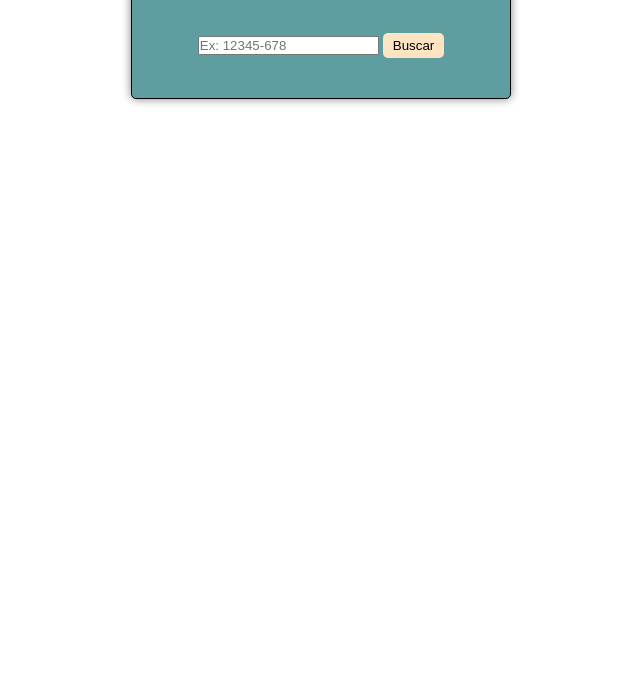
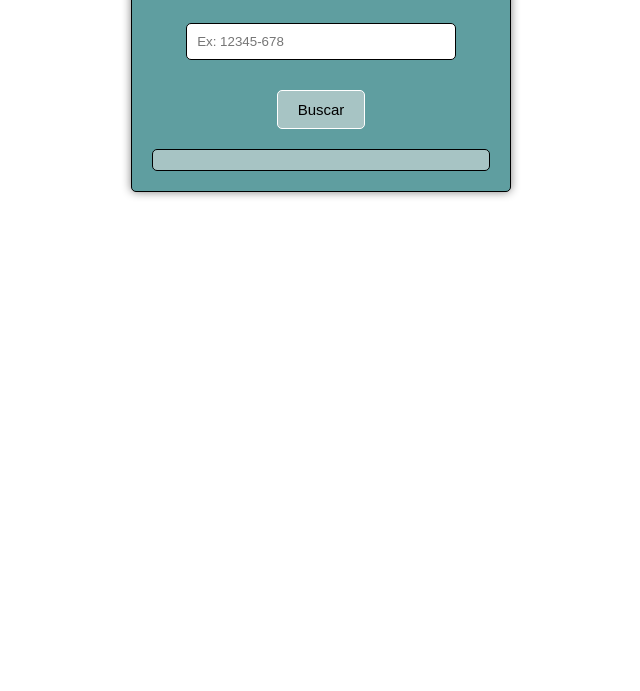
Before and after one commit to Thainasantsss/formulario_api, a plain HTML site: page index.html in a window 1280 px wide. Shown: the part 109-800 px from the top of the page, without its empty margins (319-959 px from the left). Drawn offline with Linux system fonts and the light colour scheme.

Commit message:
criando style.css

```diff
--- a/css/style.css
+++ b/css/style.css
@@ -21,11 +21,12 @@
 h1{
     font-size: 24px;
     margin-bottom: 10px;
+    color: whitesmoke;
 }
 p{
     font-size: 16px;
 }
-input [type="text"] {
+input[type="text"] {
     width: 80%;
     padding: 10px;
     margin: 10px 0;
@@ -34,18 +35,24 @@ input [type="text"] {
 
 }
 button{
-    background-color: bisque;
+    background-color:  rgb(167, 196, 196);
     color: black;
-    padding: 5px 10px;
-    border: none;
+    padding: 10px 20px;
+    border: 1px solid white;
     border-radius: 5px;
     cursor: pointer;
     margin-top: 20px;
+    font-size: 15px;
 }
 button:hover{
-    background-color: cyan;
+    background-color: rgb(61, 94, 94);
+    color: azure;
 }
 #address-info{
     margin-top: 20px;
-    text-align: left;
+    text-align: center;
+    padding: 10px;
+    background-color: rgb(167, 196, 196);
+    border-radius: 5px;
+    border: 1px solid
 }
```
